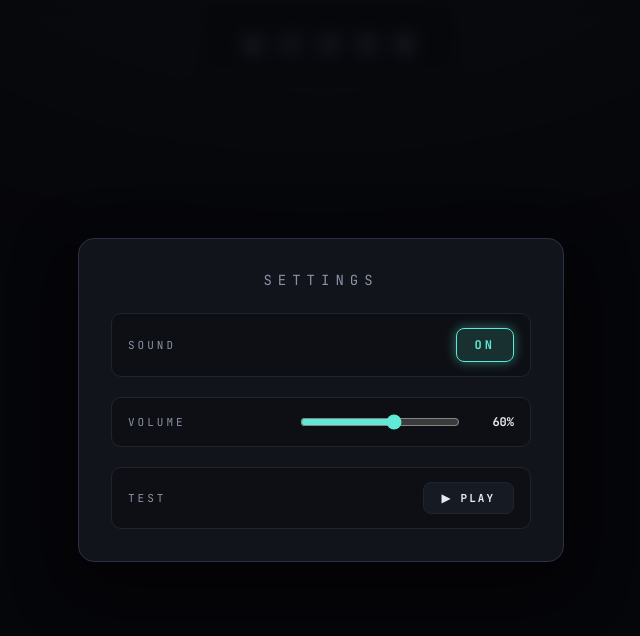
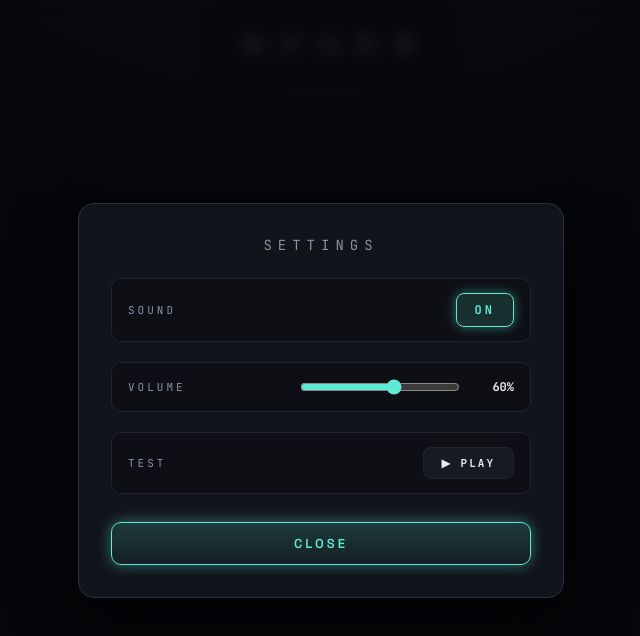
Before and after one commit to ChrisWongAtCUHK/vue-write-typing-game, a Vue app: page / in a window 1280 px wide. Both pictures are taken after a click on the button "settings". Shown: the top 636 px of the page, without its empty margins (319-959 px from the left). Built offline with nearby package versions, Linux system fonts and the light colour scheme; the HTML template or start-up script is replaced by a standard one.

Commit message:
Close button of settings

```diff
--- a/src/components/Settings.vue
+++ b/src/components/Settings.vue
@@ -75,6 +75,7 @@ const testSound = () => play('complete')
           ▶ PLAY
         </button>
       </div>
+      <button @click="() => onClose()" class="close">CLOSE</button>
     </div>
   </div>
 </template>
@@ -202,6 +203,30 @@ button.test-button {
   }
 }
 
+button.close {
+  margin-top: 8px;
+  border-radius: 10px;
+  border: 1px solid var(--accent);
+  background: linear-gradient(
+    180deg,
+    rgba(94, 234, 212, 0.18),
+    rgba(94, 234, 212, 0.05)
+  );
+  color: var(--accent);
+  font-family: 'Space Grotesk', sans-serif;
+  font-size: 13px;
+  font-weight: 600;
+  letter-spacing: 3px;
+  text-transform: uppercase;
+  padding: 12px 24px;
+  cursor: pointer;
+  transition: all 0.15s ease;
+  box-shadow: 0 0 14px var(--accent-glow);
+
+  &:hover {
+    transform: translateY(-2px);
+  }
+}
 @keyframes fadeIn {
   from {
     opacity: 0;
```
